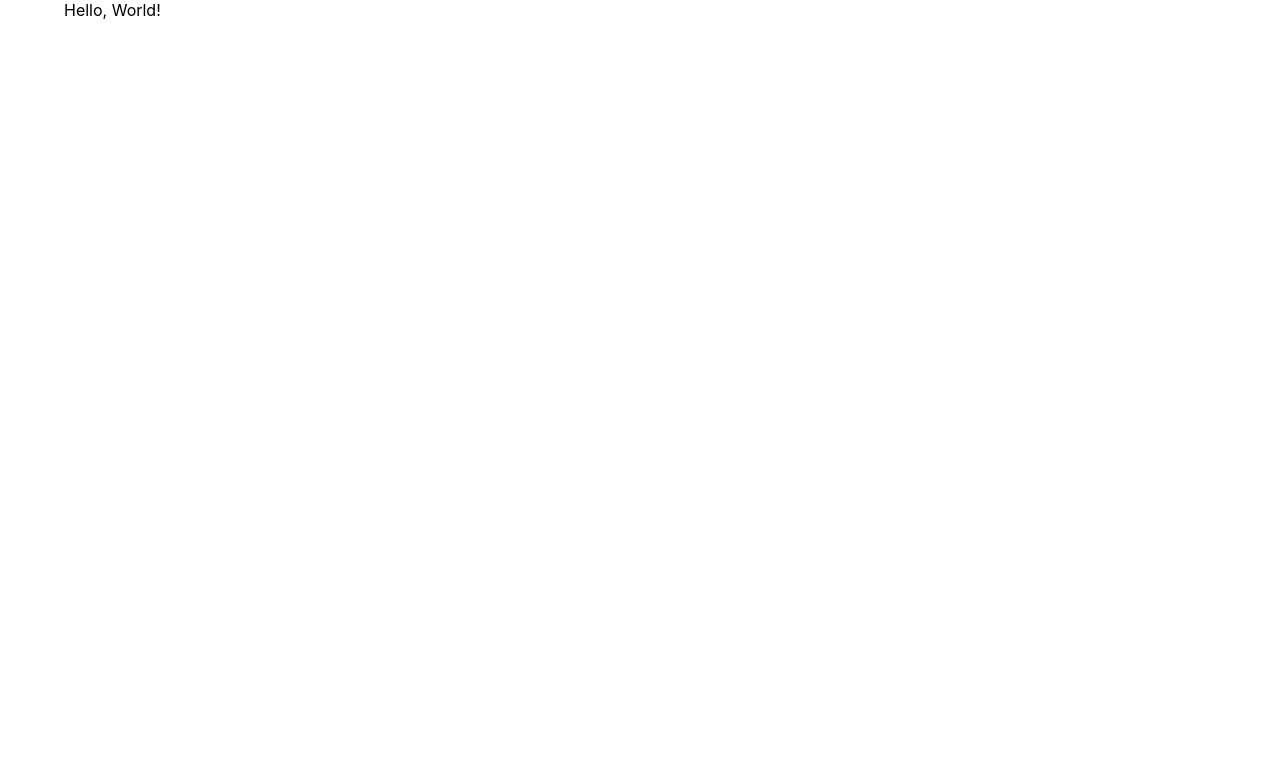
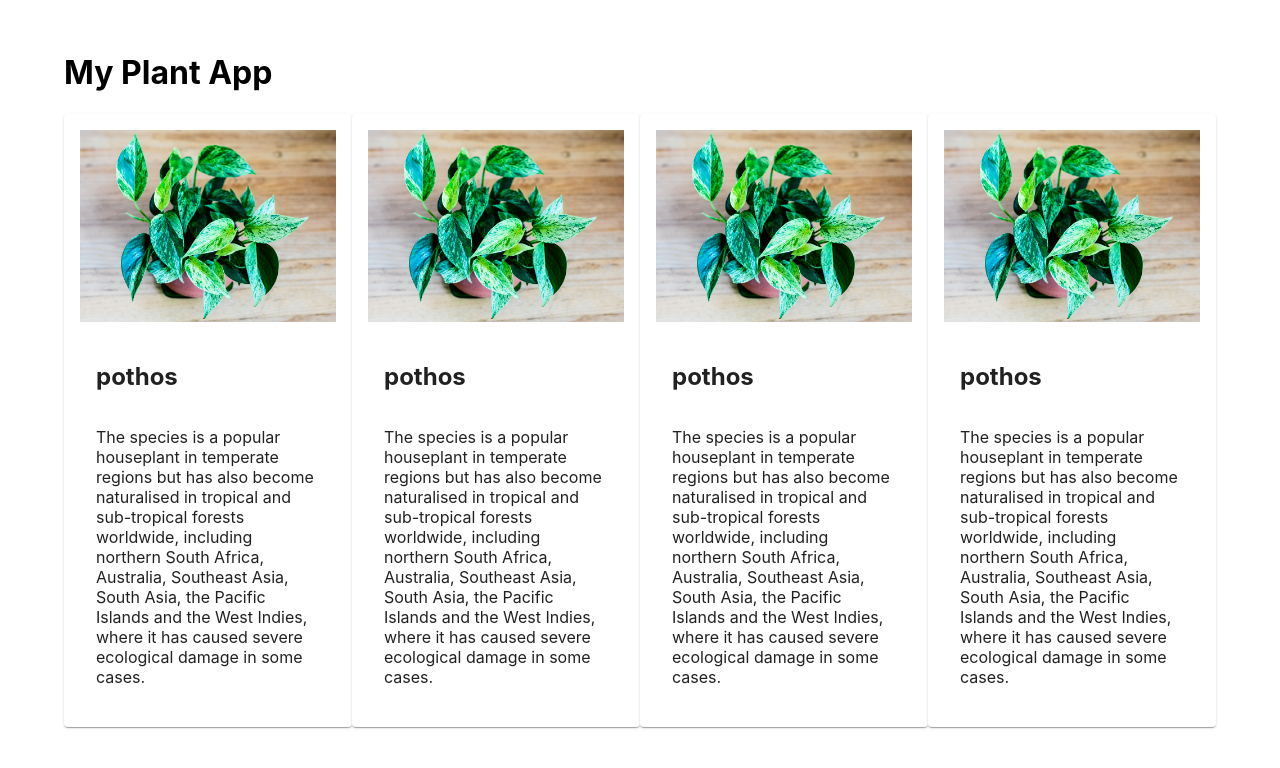
Before and after one commit to nategaulke/Plant-App, a React (Create React App) app: page / in a window 1280 px wide. Shown: the top 768 px of the page. Built offline with nearby package versions, Linux system fonts and the light colour scheme.

Commit message:
Add cards for different plants

```diff
--- a/public/index.html
+++ b/public/index.html
@@ -1,14 +1,12 @@
 <!DOCTYPE html>
 <html lang="en">
+
 <head>
   <meta charset="utf-8" />
   <link rel="icon" href="%PUBLIC_URL%/favicon.ico" />
   <meta name="viewport" content="width=device-width, initial-scale=1" />
   <meta name="theme-color" content="#000000" />
-    <meta
-      name="description"
-      content="Web site created using create-react-app"
-    />
+  <meta name="description" content="Web site created using create-react-app" />
   <link rel="apple-touch-icon" href="%PUBLIC_URL%/logo192.png" />
   <!--
       manifest.json provides metadata used when your web app is installed on a
@@ -24,8 +22,9 @@
       work correctly both with client-side routing and a non-root public URL.
       Learn how to configure a non-root public URL by running `npm run build`.
     -->
-    <title>React App</title>
+  <title>My Plant App</title>
 </head>
+
 <body>
   <noscript>You need to enable JavaScript to run this app.</noscript>
   <div id="root"></div>
@@ -40,4 +39,5 @@
       To create a production bundle, use `npm run build` or `yarn build`.
     -->
 </body>
+
 </html>
--- a/src/App.css
+++ b/src/App.css
@@ -1,5 +1,49 @@
+*::before,
+*::after {
+  box-sizing: border-box;
+  margin: 0;
+  padding: 0;
+}
+
+body{
+  margin: 2rem;
+}
+
 .App {
-  text-align: center;
+  display:grid;
+  grid-template-rows: repeat(auto-fit, minmax(12rem, 16rem));
+  gap:2rem;
+  justify-content: center;
+}
+
+.container {
+  display: flex;
+  flex-direction: row;
+}
+
+.card {
+  overflow: hidden;
+  box-shadow: 0 2px 20px #e1e5ee;
+  border-radius: 0.2rem;
+  display:flex;
+  flex-direction:row;
+  justify-content:space-between;
+  cursor:pointer;
+  transition:transform 200ms ease-in;
+}
+
+.card_photo {
+  height: 12rem;
+  width: 100%;
+  object-fit: cover;
+}
+
+.card_title {
+  padding: 1rem;
+}
+
+.card_description {
+  padding: 0 1rem;
 }
 
 .App-logo {
@@ -12,27 +56,3 @@
     animation: App-logo-spin infinite 20s linear;
   }
 }
-
-.App-header {
-  background-color: #282c34;
-  min-height: 100vh;
-  display: flex;
-  flex-direction: column;
-  align-items: center;
-  justify-content: center;
-  font-size: calc(10px + 2vmin);
-  color: white;
-}
-
-.App-link {
-  color: #61dafb;
-}
-
-@keyframes App-logo-spin {
-  from {
-    transform: rotate(0deg);
-  }
-  to {
-    transform: rotate(360deg);
-  }
-}
--- a/src/App.js
+++ b/src/App.js
@@ -1,13 +1,54 @@
-import { Container } from '@mui/material';
+import {
+  Container,
+  Box,
+  Card,
+  CardContent
+} from '@mui/material';
+import "./App.css";
+import plant from "./images/pothos.jpg";
 
 function App() {
   return (
     <div className="App">
       <Container>
-        Hello, World!
+        <h1> My Plant App</h1>
+        <Box className="container">
+          <PlantCard
+            img={plant}
+            title="pothos"
+            description="The species is a popular houseplant in temperate regions but has also become naturalised in tropical and sub-tropical forests worldwide, including northern South Africa, Australia, Southeast Asia, South Asia, the Pacific Islands and the West Indies, where it has caused severe ecological damage in some cases."
+          />
+          <PlantCard
+            img={plant}
+            title="pothos"
+            description="The species is a popular houseplant in temperate regions but has also become naturalised in tropical and sub-tropical forests worldwide, including northern South Africa, Australia, Southeast Asia, South Asia, the Pacific Islands and the West Indies, where it has caused severe ecological damage in some cases."
+          />
+          <PlantCard
+            img={plant}
+            title="pothos"
+            description="The species is a popular houseplant in temperate regions but has also become naturalised in tropical and sub-tropical forests worldwide, including northern South Africa, Australia, Southeast Asia, South Asia, the Pacific Islands and the West Indies, where it has caused severe ecological damage in some cases."
+          />
+          <PlantCard
+            img={plant}
+            title="pothos"
+            description="The species is a popular houseplant in temperate regions but has also become naturalised in tropical and sub-tropical forests worldwide, including northern South Africa, Australia, Southeast Asia, South Asia, the Pacific Islands and the West Indies, where it has caused severe ecological damage in some cases."
+          />
+        </Box>
       </Container>
-    </div>
+    </div >
   );
 }
 
+function PlantCard(props) {
+  return (
+    <Card className="card">
+      <CardContent className="card_body">
+        <img alt={props.title} className='card_photo' src={props.img} />
+        <h2 className="card_title">{props.title}</h2>
+        <p className="card_description">{props.description}</p>
+      </CardContent>
+    </Card>
+  )
+};
+
 export default App;
```
Also changed, not shown: src/images/pothos.jpg (added). Lines whose indentation alone changed are shown as unchanged.
